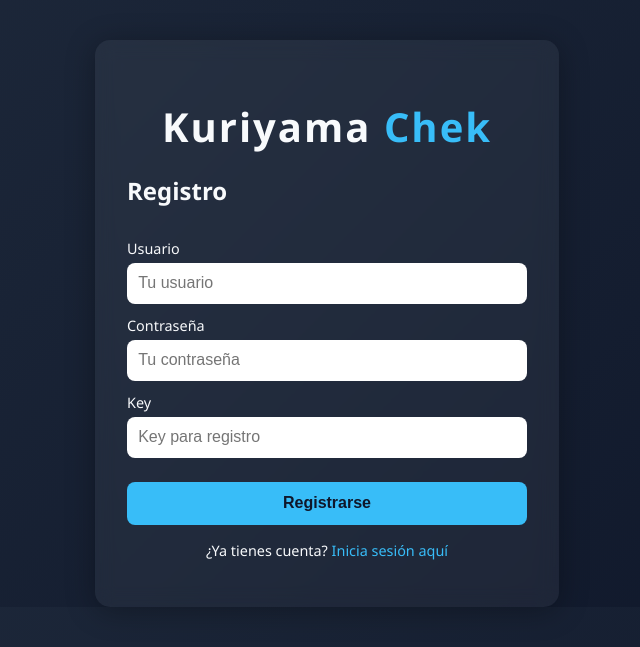
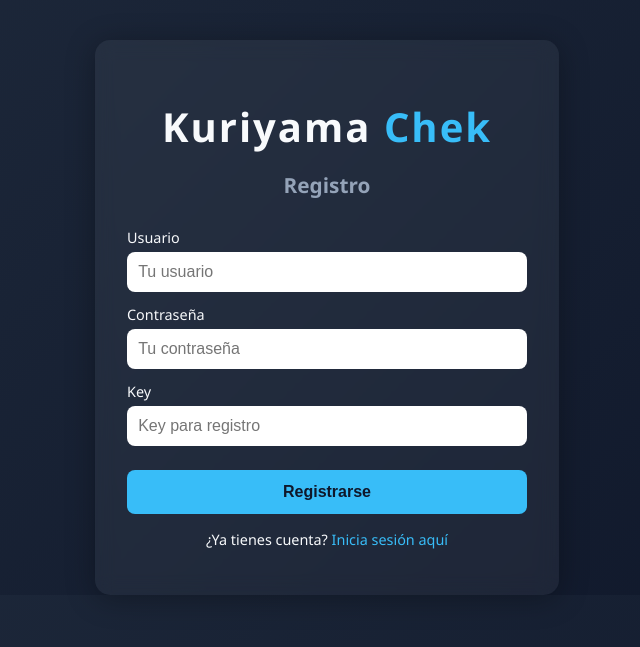
Before and after one commit to rodrigoqgomez/botweb, a Flask app: page /register in a window 1280 px wide. Shown: the top 647 px of the page, without its empty margins (313-953 px from the left). Run offline with Flask 3, Linux system fonts and the light colour scheme.

Commit message:
stileincio.css

```diff
--- a/static/css/stileincio.css
+++ b/static/css/stileincio.css
@@ -93,6 +93,13 @@ body {
 .register-text a:hover {
   text-decoration: underline;
 }
+.form-title {
+  text-align: center;
+  font-size: 1.3rem;
+  margin-bottom: 1rem;
+  color: #94a3b8;
+}
+
 
 /* Adaptación a móviles */
 @media (max-width: 480px) {
```
